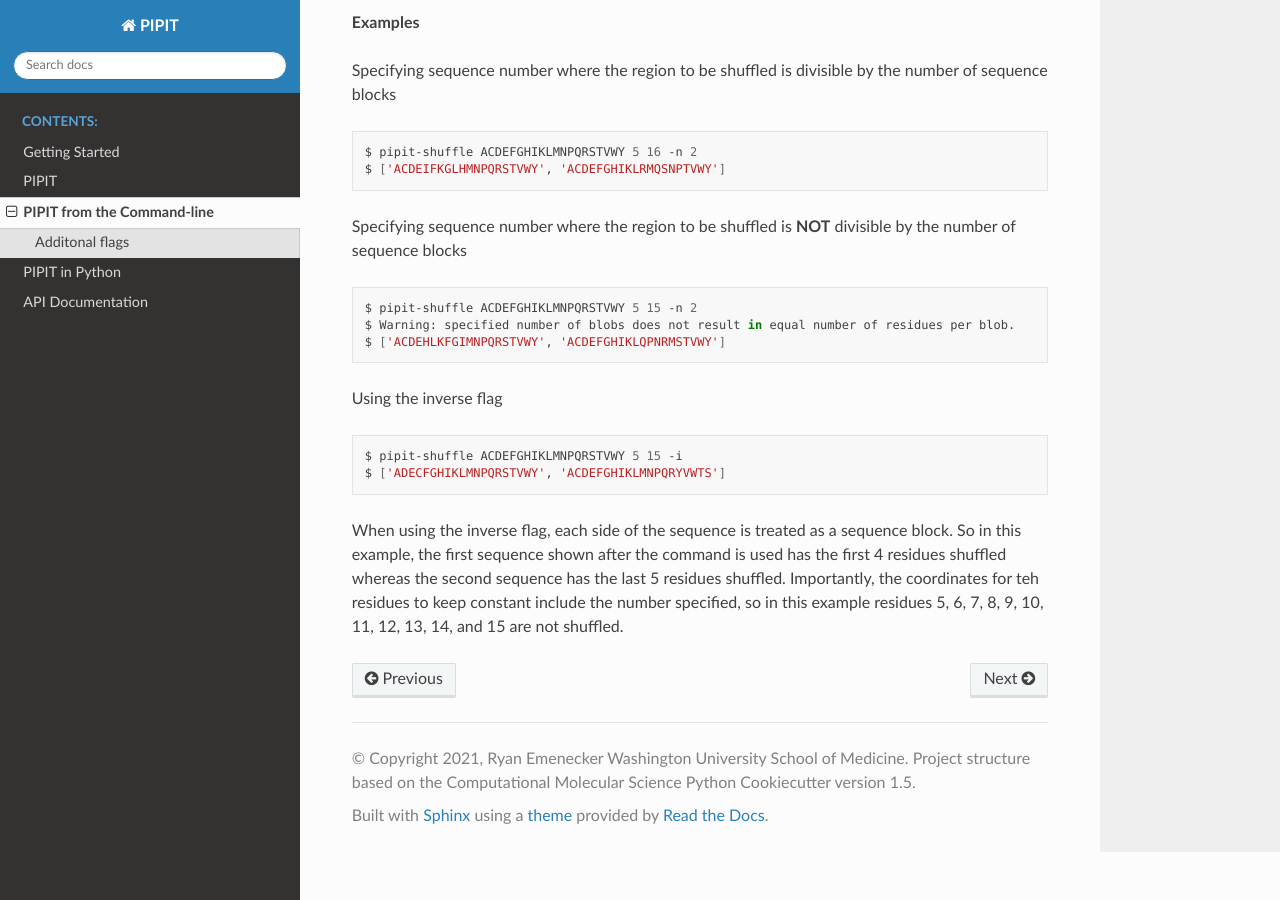
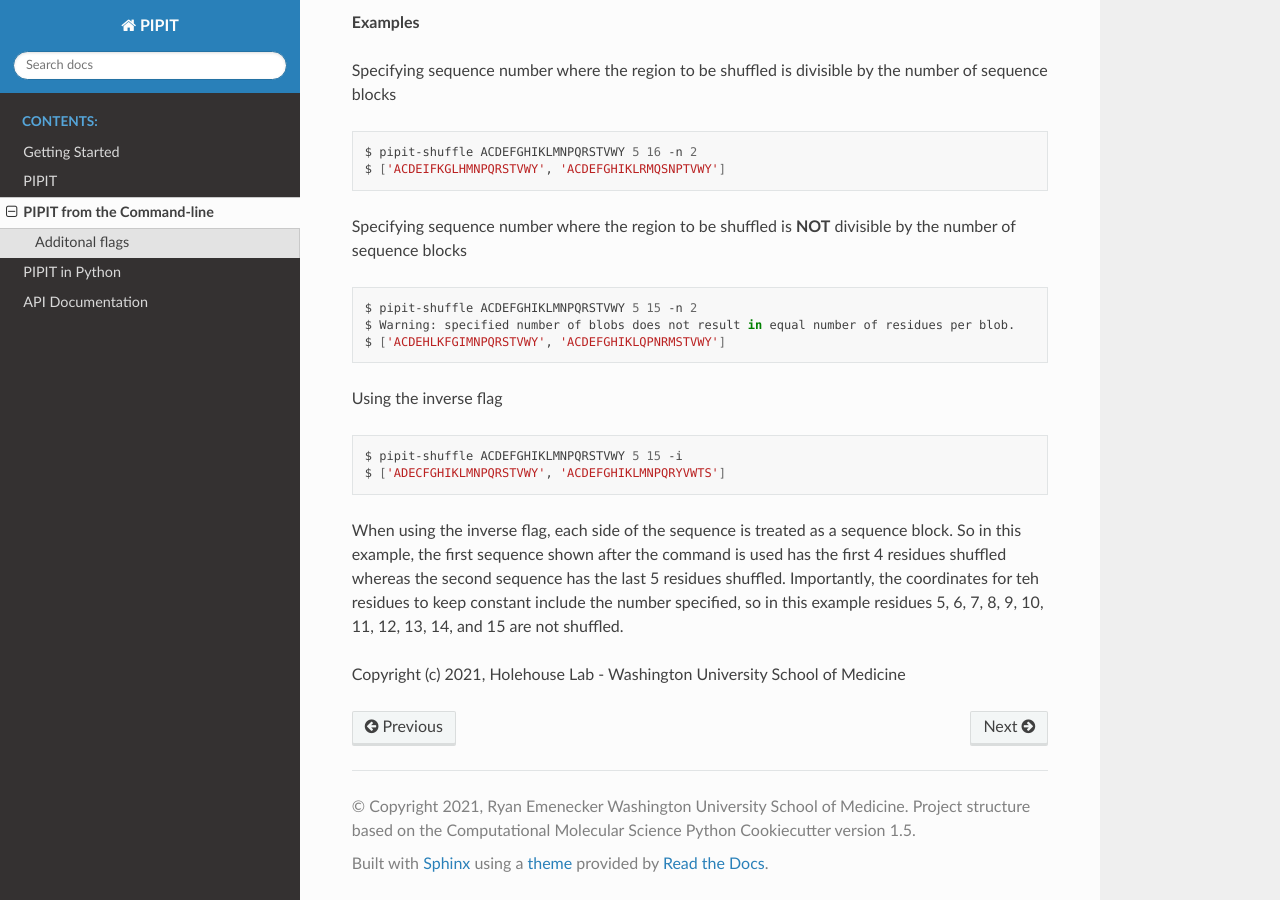
Before and after one commit to idptools/PIPIT, a Sphinx documentation site: the page built from docs/usage/command-line.rst, in a window 1280 px wide and 900 px high, scrolled down 1064 px. Built offline with Sphinx 7.4.7 and the Read the Docs theme 2.0.0, drawn with Linux system fonts in a browser that asks for light colours.

Commit message:
added holehouse lab

```diff
--- a/docs/usage/command-line.rst
+++ b/docs/usage/command-line.rst
@@ -51,3 +51,7 @@ Using the inverse flag
     $ ['ADECFGHIKLMNPQRSTVWY', 'ACDEFGHIKLMNPQRYVWTS']
 
 When using the inverse flag, each side of the sequence is treated as a sequence block. So in this example, the first sequence shown after the command is used has the first 4 residues shuffled whereas the second sequence has the last 5 residues shuffled. Importantly, the coordinates for teh residues to keep constant include the number specified, so in this example residues 5, 6, 7, 8, 9, 10, 11, 12, 13, 14, and 15 are not shuffled.
+
+
+Copyright (c) 2021, Holehouse Lab -
+Washington University School of Medicine
--- a/docs/usage/using-in-python.rst
+++ b/docs/usage/using-in-python.rst
@@ -112,3 +112,7 @@ Example:
 .. code-block:: python
 
     shuffle.seq('ACDEFGHIKLMNPQRSTVWY', 5, 15, inverse=True, save=True, seq_names=False)
+
+
+Copyright (c) 2021, Holehouse Lab -
+Washington University School of Medicine
```
Also changed, not shown: README.md (+2 -1 lines).
